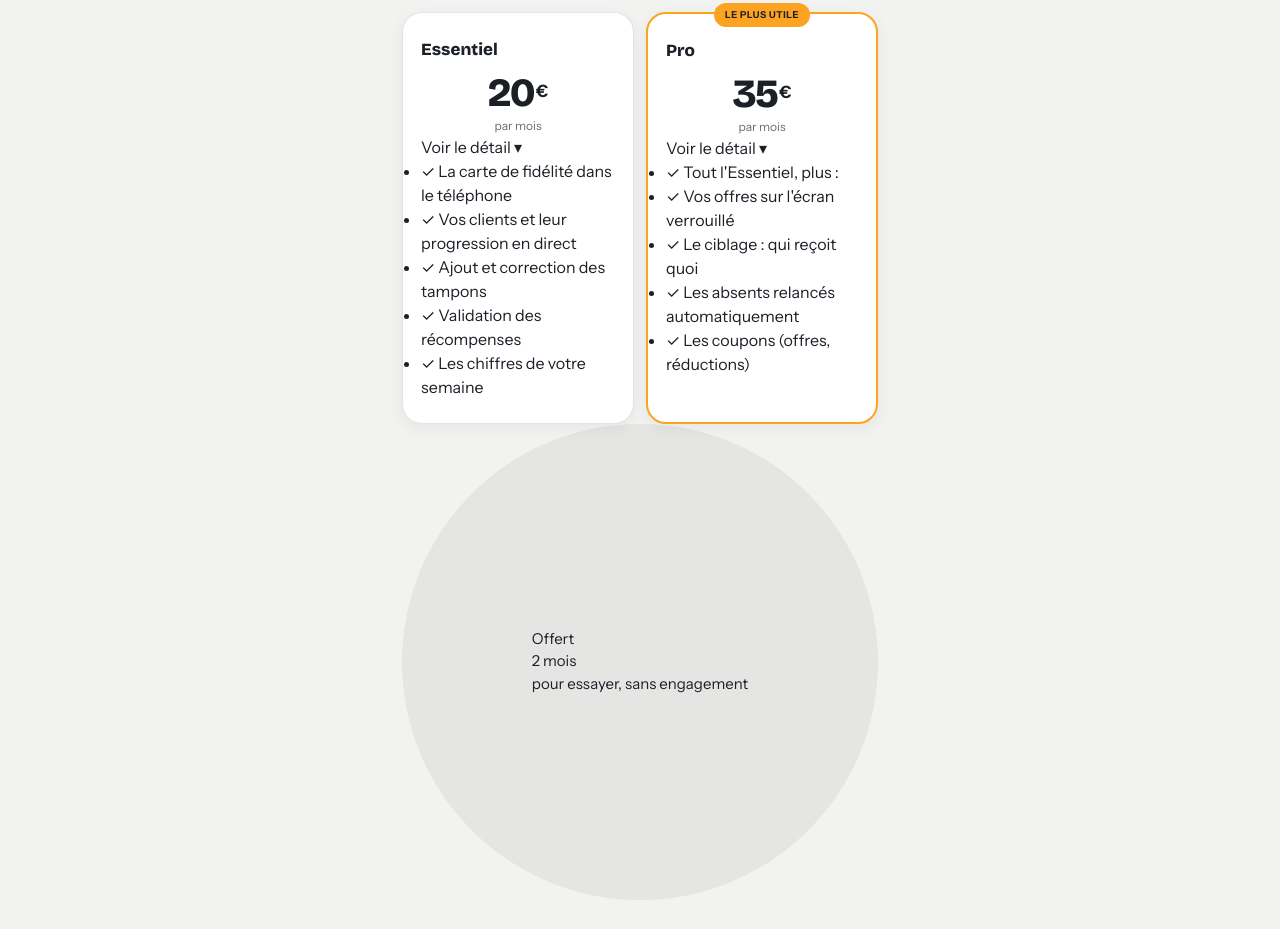
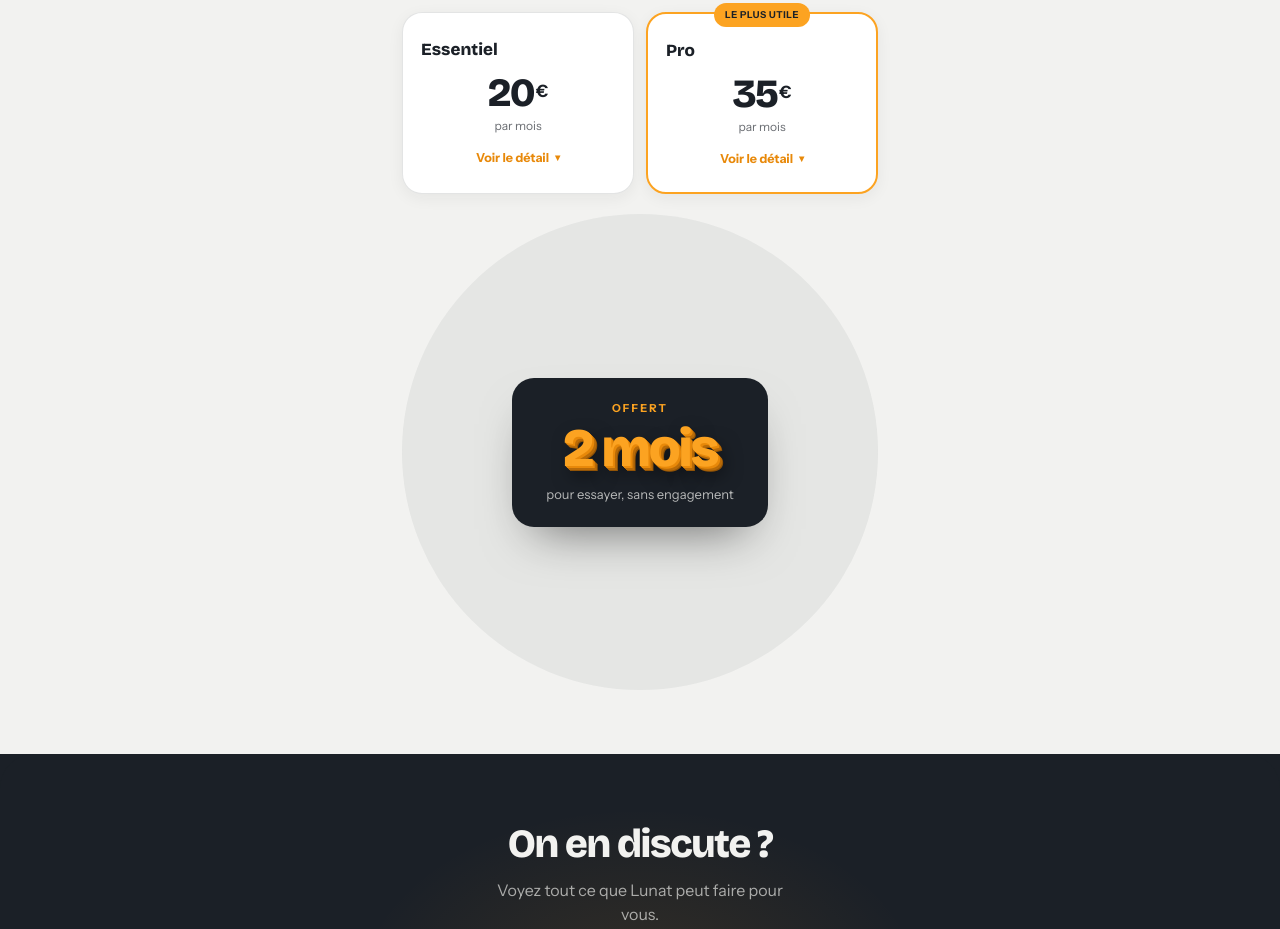
Before and after one commit to StudioCancri/cancri-app, a website: page decouvrir.html in a window 1280 px wide. Shown: the part 6790-7719 px from the top of the page. Drawn offline with nearby package versions, Linux system fonts and the light colour scheme.

Commit message:
Update decouvrir.html

```diff
--- a/decouvrir.html
+++ b/decouvrir.html
@@ -234,6 +234,37 @@
   .cta .go:active{transform:scale(.96);}
   .cta .sub{margin-top:18px;font-size:13px;color:rgba(242,242,240,.4);}
   .cta .propulse{margin-top:34px;font-size:11px;color:rgba(242,242,240,.35);letter-spacing:.03em;}
+
+  /* ---- Tarifs : détail dépliable + inclus (CSS qui manquait) ---- */
+  .pc{cursor:pointer;}
+  .pc .voir{margin-top:14px;font-size:12.5px;font-weight:700;color:var(--orange-deep);
+    display:flex;align-items:center;justify-content:center;gap:6px;user-select:none;}
+  .pc .voir .chev{font-size:10px;transition:transform .3s;}
+  .pc.open .voir .chev{transform:rotate(180deg);}
+  .pc .detail{max-height:0;overflow:hidden;transition:max-height .45s cubic-bezier(.3,.7,.3,1);}
+  .pc.open .detail{max-height:360px;}
+  .pc .detail ul{list-style:none;display:flex;flex-direction:column;gap:11px;
+    margin-top:16px;padding-top:16px;border-top:1px solid var(--line);}
+  .pc .detail li{display:flex;gap:9px;align-items:flex-start;text-align:left;
+    font-size:12.5px;line-height:1.35;color:var(--encre-soft);}
+  .pc .detail li .ck{flex:none;width:18px;height:18px;border-radius:50%;
+    background:var(--orange-pale);color:var(--orange-deep);display:flex;
+    align-items:center;justify-content:center;font-size:10px;font-weight:800;margin-top:1px;}
+  .pc.mis .detail li .ck{background:var(--orange);color:var(--nuit);}
+  .pc .detail li.her{font-family:'Bricolage Grotesque',sans-serif;font-weight:700;color:var(--nuit);font-size:13px;}
+  .pc .detail li.her .ck{background:transparent;}
+
+  /* ---- Offre 2 mois : carte + effet 3D sur le chiffre ---- */
+  .offer3d{margin-top:20px;display:flex;justify-content:center;}
+  .offer-card{background:var(--nuit);border-radius:22px;padding:22px 34px;text-align:center;
+    box-shadow:0 24px 50px -22px rgba(0,0,0,.55);}
+  .offer-card .free{font-size:11px;font-weight:700;letter-spacing:.2em;text-transform:uppercase;
+    color:var(--orange);margin-bottom:6px;}
+  .offer-card .big{font-family:'Bricolage Grotesque',sans-serif;font-weight:800;
+    font-size:54px;line-height:1;letter-spacing:-.04em;color:var(--orange);
+    text-shadow:1px 1px 0 var(--orange-deep),2px 2px 0 var(--orange-deep),
+      3px 3px 0 #b96b08,4px 4px 0 #b96b08,5px 5px 0 #935406,6px 9px 18px rgba(0,0,0,.55);}
+  .offer-card .lab{font-size:13px;color:rgba(242,242,240,.72);margin-top:9px;}
 
   .reveal{opacity:0;transform:translateY(28px);transition:opacity .8s ease,transform .8s cubic-bezier(.2,.7,.3,1);}
   .reveal.seen{opacity:1;transform:none;}
```
